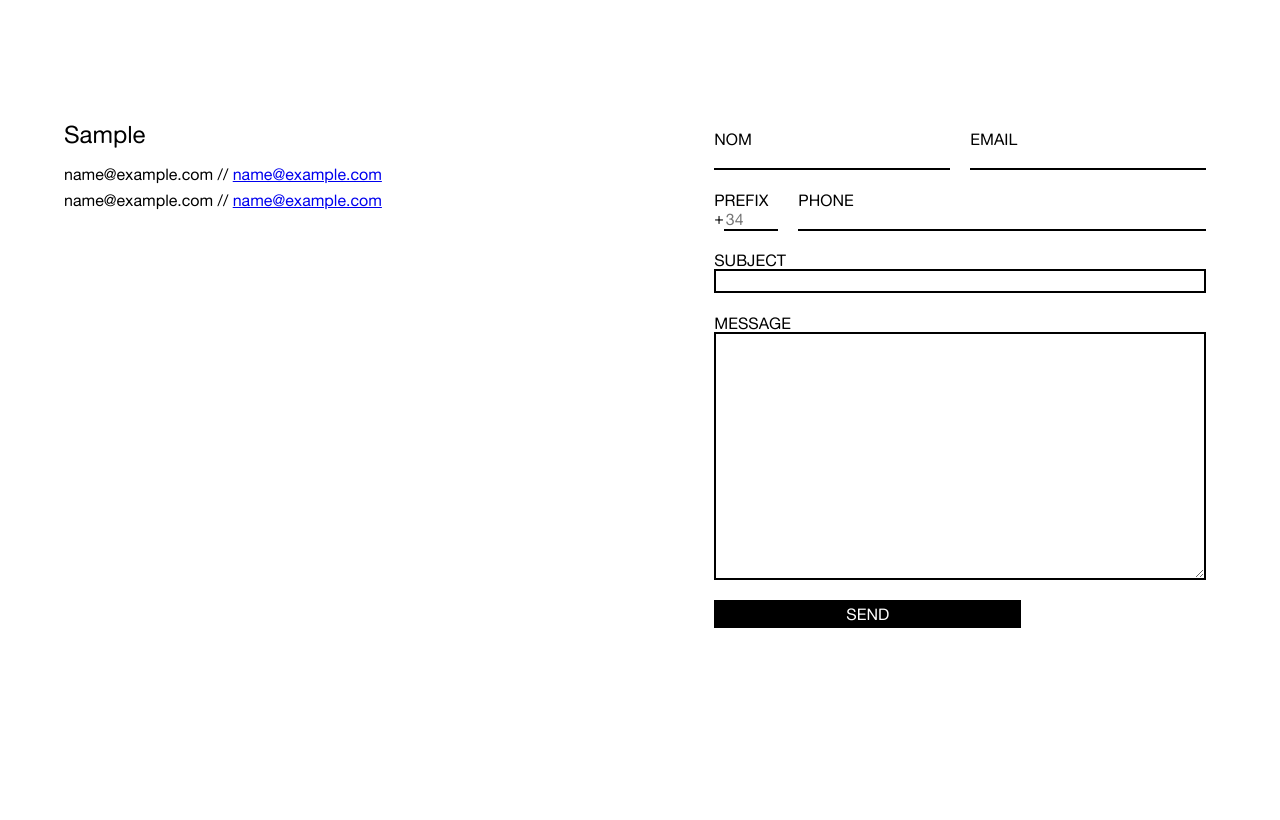
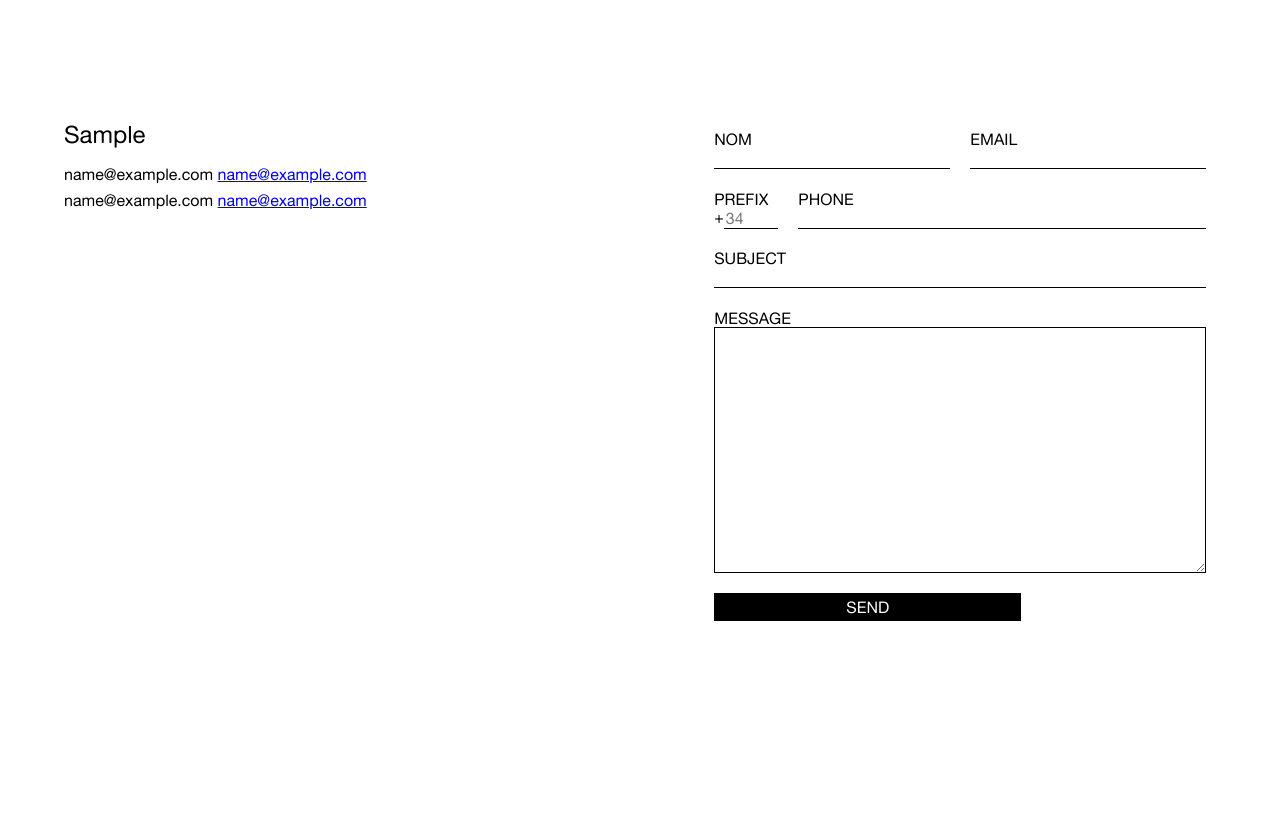
Before and after one commit to Thecnopapa/panson, a Flask app: template templates/contacte.html in a window 1280 px wide. Shown: the top 820 px of the page. Run offline with Flask 3, Linux system fonts and the light colour scheme; the template is opened without the code that fills it: most values are stand-ins (such as "Sample title", 1, 10 or a date in 2020).

Commit message:
misc style

```diff
--- a/static/contacte.css
+++ b/static/contacte.css
@@ -85,10 +85,10 @@
 }
 .bottom-border-input{
 	border: none;
-	border-bottom:2px solid black;
+	border-bottom:1px solid black;
 }
 .square-border-input{
-	border: 2px solid black;
+	border: 1px solid black;
 }
 #phone-input{
 	display:flex;
--- a/templates/contacte.html
+++ b/templates/contacte.html
@@ -14,8 +14,8 @@
 	<div id="columnes-contacte">
 		<div id=contacte-left>
 			<div id=title-contact>{{ loc.con_contacte }}</div>
-			<div class="contacte-emails">{{ loc.foo_email_general }} // <a href="mailto:{{ loc.email_general }}">{{ loc.email_general }}</a></div>
-			<div class="contacte-emails">{{ loc.foo_email_bespoke }} // <a href="mailto:{{ loc.email_bespoke }}">{{ loc.email_bespoke }}</a></div>
+			<div class="contacte-emails">{{ loc.foo_email_general }} <a href="mailto:{{ loc.email_general }}">{{ loc.email_general }}</a></div>
+			<div class="contacte-emails">{{ loc.foo_email_bespoke }} <a href="mailto:{{ loc.email_bespoke }}">{{ loc.email_bespoke }}</a></div>
 		</div>
 		<div id=contacte-right>
 			<form id=email-form method=POST action="/{{ loc.lan }}/send_email/contacte/">
@@ -33,7 +33,7 @@
                             <input required type=tel autocomplete=tel-national class="email-input bottom-border-input" id=sender-tel name=sender-tel></label>
 					</div>
                     <label for=subject class=email-label>SUBJECT
-						<input required type=text autocomplete=subject class="email-input square-border-input" id=subject name=subject></label>
+						<input required type=text autocomplete=subject class="email-input bottom-border-input" id=subject name=subject></label>
                     <label for=message class=email-label>MESSAGE
                         <textarea required type=text autocomplete=message class="email-input square-border-input" id=message name=message></textarea></label>
 				</div>
--- a/templates/footer.html
+++ b/templates/footer.html
@@ -5,8 +5,8 @@
     <div class="footer-columns">
         <div class="footer-col">
             <div class="footer-title">{{ loc.foo_title_contacte }}</div>
-            <div class="footer-element footer-email">{{ loc.foo_email_general }} // <a href="mailto:{{ loc.email_general }}">{{ loc.email_general }}</a></div>
-            <div class="footer-element footer-email">{{ loc.foo_email_bespoke }} // <a href="mailto:{{ loc.email_bespoke }}">{{ loc.email_bespoke }}</a></div>
+            <div class="footer-element footer-email">{{ loc.foo_email_general }} <a href="mailto:{{ loc.email_general }}">{{ loc.email_general }}</a></div>
+            <div class="footer-element footer-email">{{ loc.foo_email_bespoke }} <a href="mailto:{{ loc.email_bespoke }}">{{ loc.email_bespoke }}</a></div>
         </div>
         <div class="footer-col">
             <div class="footer-title">{{ loc.foo_title_empresa }}</div>
```
